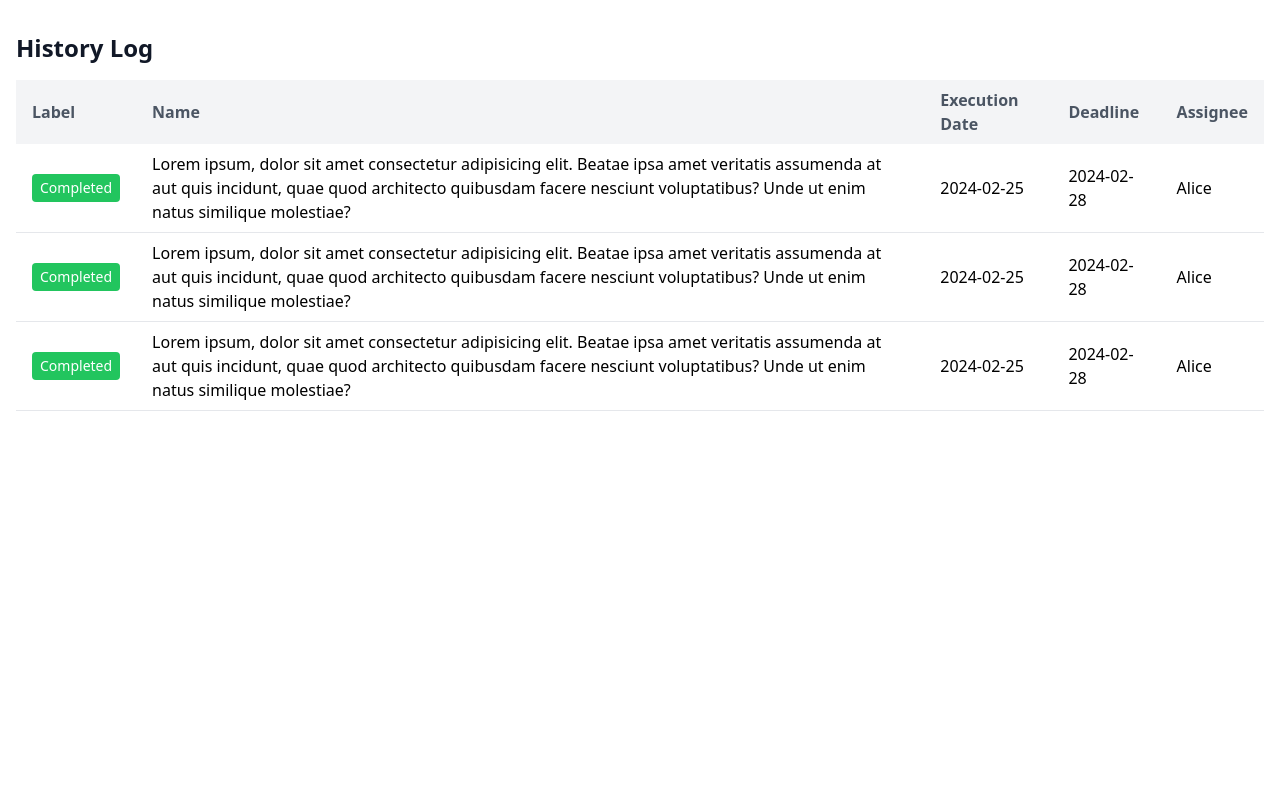
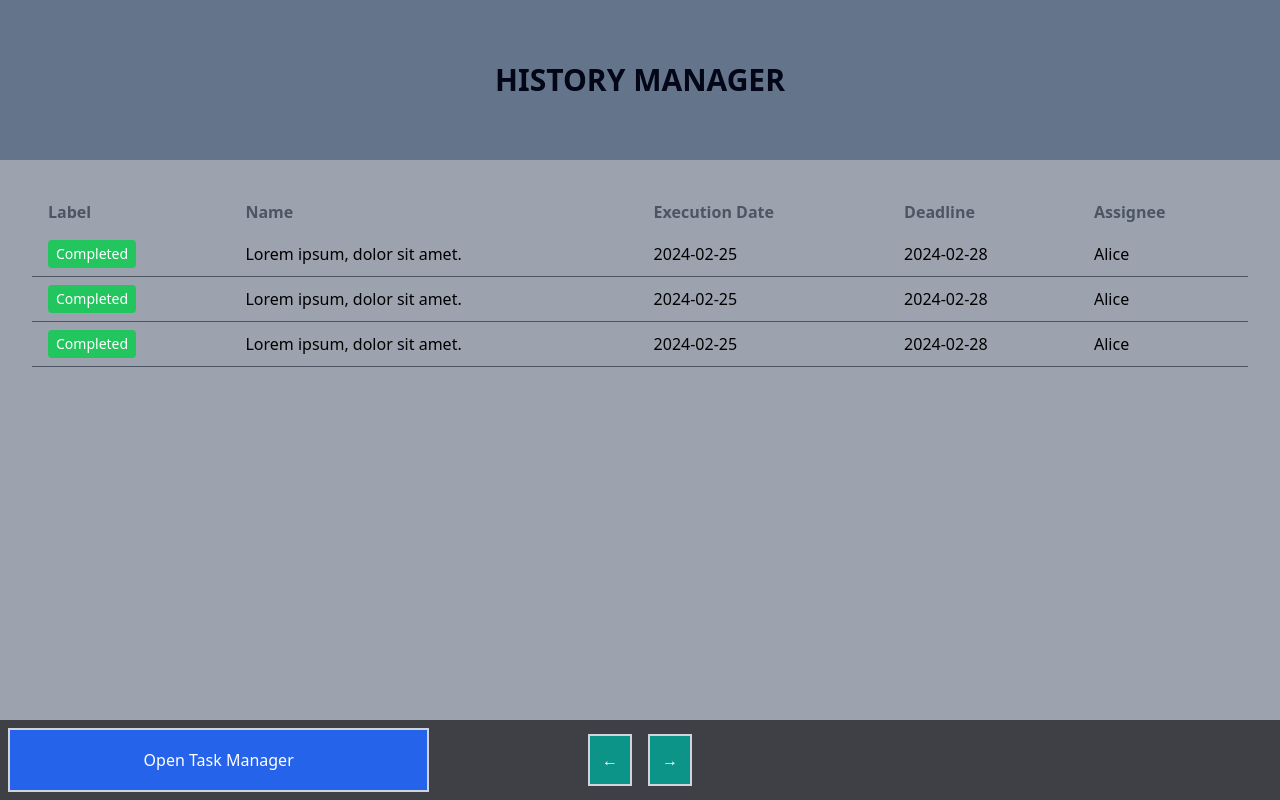
Before and after one commit to ikke6992/specops, a React (Vite) app in the folder frontend/: page /history in a window 1280 px wide. Built offline with nearby package versions, Linux system fonts and the light colour scheme.

Commit message:
Applied layout to history manager & improved log design

```diff
--- a/frontend/src/components/common/log/Log.tsx
+++ b/frontend/src/components/common/log/Log.tsx
@@ -5,9 +5,7 @@ import LogHead from "./LogHead";
 
 const Log = () => {
   return (
-    <div className="container mx-auto px-4 py-8">
-      <h1 className="text-2xl font-bold text-gray-900">History Log</h1>
-      <table className="table-auto w-full mt-4">
+    <table className="table-auto w-full">
       <thead>
         <LogHead />
       </thead>
@@ -17,7 +15,6 @@ const Log = () => {
         <LogData />
       </tbody>
     </table>
-    </div>
   );
 };
 
--- a/frontend/src/components/common/log/LogData.tsx
+++ b/frontend/src/components/common/log/LogData.tsx
@@ -2,16 +2,11 @@ import LogLabel from "./LogLabel";
 
 const LogData = () => {
   return (
-    <tr className="border-b border-gray-200">
+    <tr className="border-b border-gray-600">
       <td className="px-4 py-2">
         <LogLabel />
       </td>
-      <td className="px-4 py-2">
-        Lorem ipsum, dolor sit amet consectetur adipisicing elit. Beatae ipsa
-        amet veritatis assumenda at aut quis incidunt, quae quod architecto
-        quibusdam facere nesciunt voluptatibus? Unde ut enim natus similique
-        molestiae?
-      </td>
+      <td className="px-4 py-2">Lorem ipsum, dolor sit amet.</td>
       <td className="px-4 py-2">2024-02-25</td>
       <td className="px-4 py-2">2024-02-28</td>
       <td className="px-4 py-2">Alice</td>
--- a/frontend/src/components/common/log/LogHead.tsx
+++ b/frontend/src/components/common/log/LogHead.tsx
@@ -1,6 +1,6 @@
 const LogHead = () => {
   return (
-    <tr className="bg-gray-100">
+    <tr className="">
       <th className="px-4 py-2 text-left text-gray-600">Label</th>
       <th className="px-4 py-2 text-left text-gray-600">Name</th>
       <th className="px-4 py-2 text-left text-gray-600">Execution Date</th>
--- /dev/null
+++ b/frontend/src/components/manage-history/HistoryManager.tsx
@@ -0,0 +1,54 @@
+import { useNavigate } from "react-router-dom";
+import MoveLeftButton from "../common/buttons/MoveLeftButton";
+import MoveRightButton from "../common/buttons/MoveRightButton";
+import NavigateButton from "../common/buttons/NavigateButton";
+import Layout from "../common/layout/Layout";
+import Log from "../common/log/Log";
+
+const Content = () => {
+  const navigate = useNavigate();
+
+  const SearchBar = () => {
+    return (
+      <h1 className="text-3xl text-slate-950 font-black uppercase">
+        History Manager
+      </h1>
+    );
+  };
+
+  const Navigation = () => {
+    return (
+      <>
+        {/* Go to history */}
+        <NavigateButton
+          name="Open Task Manager"
+          navigate={() => {
+            navigate("/tasks");
+          }}
+        />
+        {/* Browse through tasks */}
+        <div className="p-2 flex flex-row justify-center items-center">
+          <MoveLeftButton moveLeft={() => {}} />
+          <MoveRightButton moveRight={() => {}} />
+        </div>
+        <div></div>
+      </>
+    );
+  };
+
+  return (
+    <>
+      <Layout
+        searchBar={<SearchBar />}
+        content={<Log />}
+        navigation={<Navigation />}
+      />
+    </>
+  );
+};
+
+const HistoryManager = () => {
+  return <Content />;
+};
+
+export default HistoryManager;
--- a/frontend/src/components/manage-tasks/TaskManager.tsx
+++ b/frontend/src/components/manage-tasks/TaskManager.tsx
@@ -62,7 +62,7 @@ const Content = () => {
   );
 };
 
-const SupervisorTaskManagement = () => {
+const TaskManager = () => {
   return (
     <TaskProvider>
       <Content />
@@ -70,4 +70,4 @@ const SupervisorTaskManagement = () => {
   );
 };
 
-export default SupervisorTaskManagement;
+export default TaskManager;
--- a/frontend/src/components/view-history/SupervisorHistoryView.tsx
+++ /dev/null
@@ -1,11 +0,0 @@
-import Log from "../common/log/Log";
-
-const SupervisorHistoryView = () => {
-  return (
-    <>
-      <Log />
-    </>
-  );
-};
-
-export default SupervisorHistoryView;
--- a/frontend/src/main.tsx
+++ b/frontend/src/main.tsx
@@ -1,16 +1,16 @@
 import ReactDOM from "react-dom/client";
 import "./index.css";
 import { BrowserRouter, Route, Routes } from "react-router-dom";
-import SupervisorTaskManagement from "./components/manage-tasks/TaskManager.tsx";
 import App from "./App.tsx";
-import SupervisorHistoryView from "./components/view-history/SupervisorHistoryView.tsx";
+import TaskManager from "./components/manage-tasks/TaskManager.tsx";
+import HistoryManager from "./components/manage-history/HistoryManager.tsx";
 
 ReactDOM.createRoot(document.getElementById("root")!).render(
   <BrowserRouter>
     <Routes>
       <Route path="/" element={<App />} />
-      <Route path="/taskmanager" element={<SupervisorTaskManagement />} />
-      <Route path="/history" element={<SupervisorHistoryView />} />
+      <Route path="/tasks" element={<TaskManager />} />
+      <Route path="/history" element={<HistoryManager />} />
     </Routes>
   </BrowserRouter>
 );
```
Lines whose indentation alone changed are shown as unchanged.
